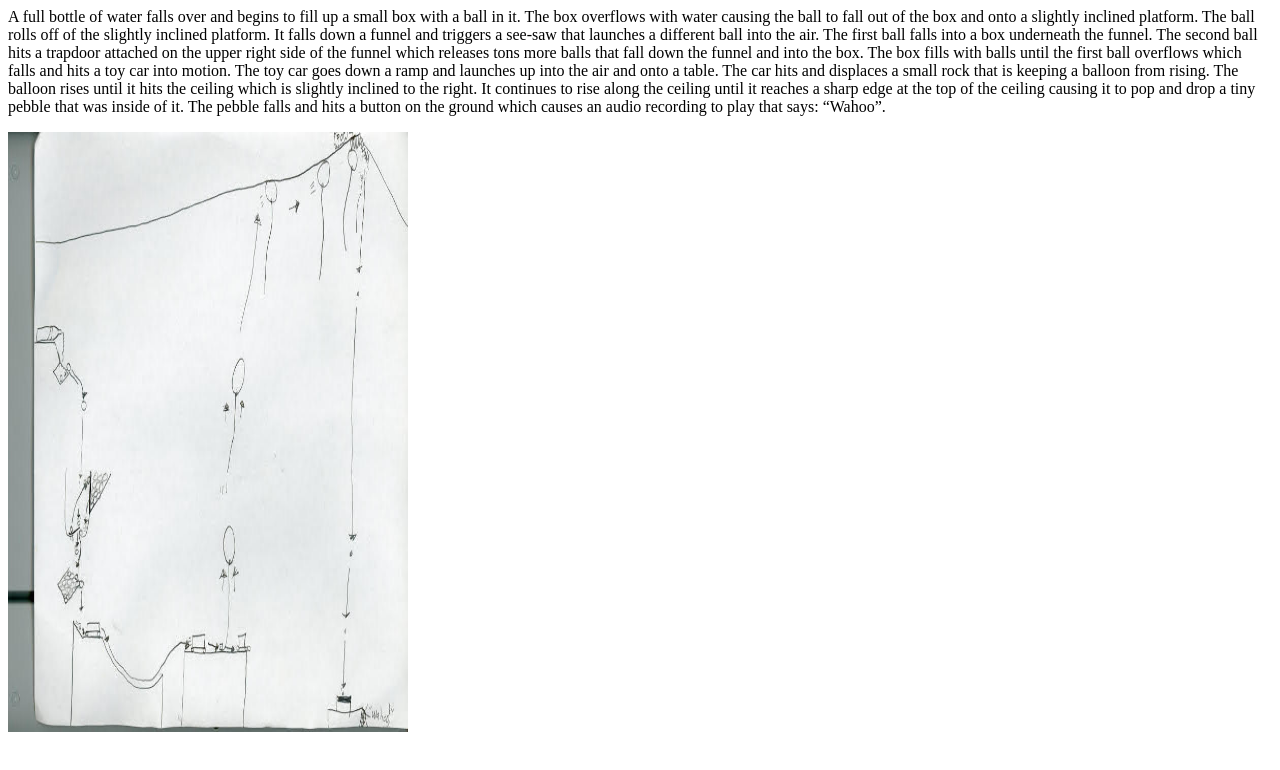
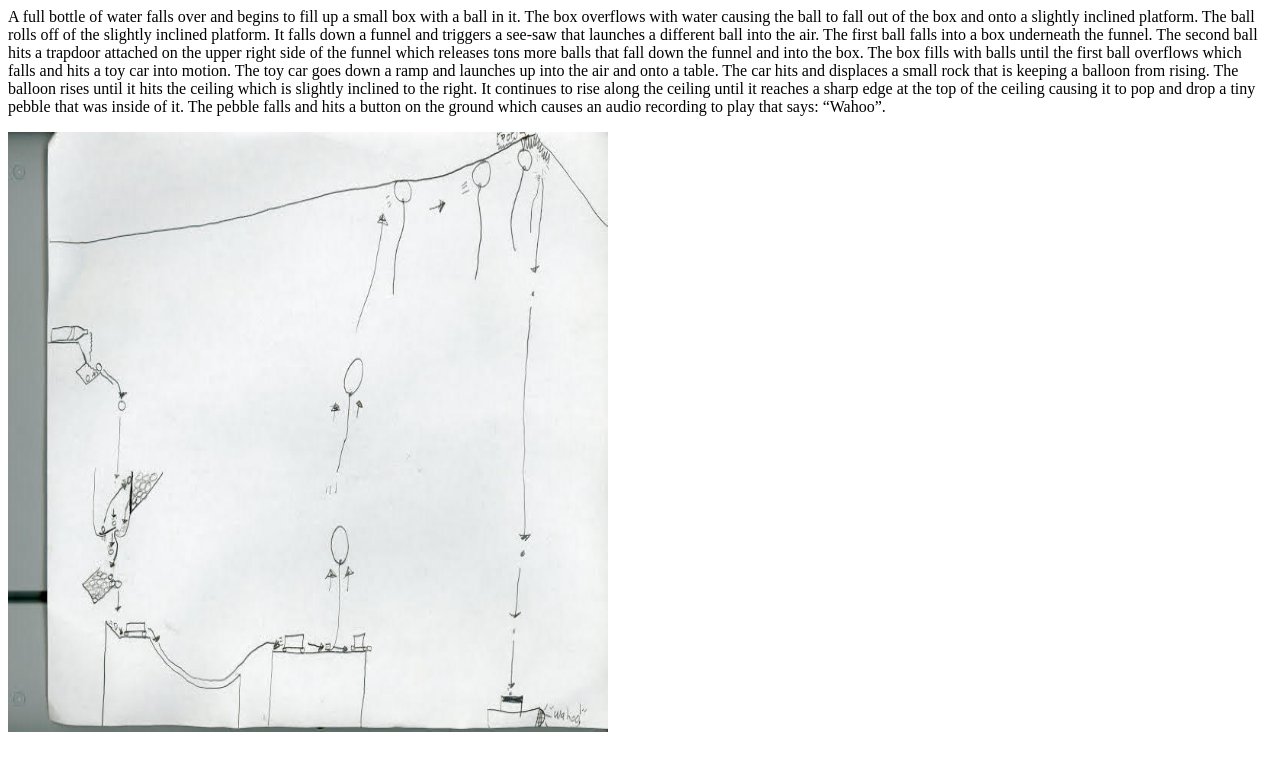
Before and after one commit to yaboiewan/chain-of-events, a plain HTML site: page index.html in a window 1280 px wide. Drawn offline with Linux system fonts and the light colour scheme.

Commit message:
Update index.html

```diff
--- a/index.html
+++ b/index.html
@@ -13,4 +13,4 @@
 
 
 
-<img src="unnamed1.jpg" style="width:400px;height:600;">
+<img src="unnamed1.jpg" style="width:600px;height:600px;">
```
